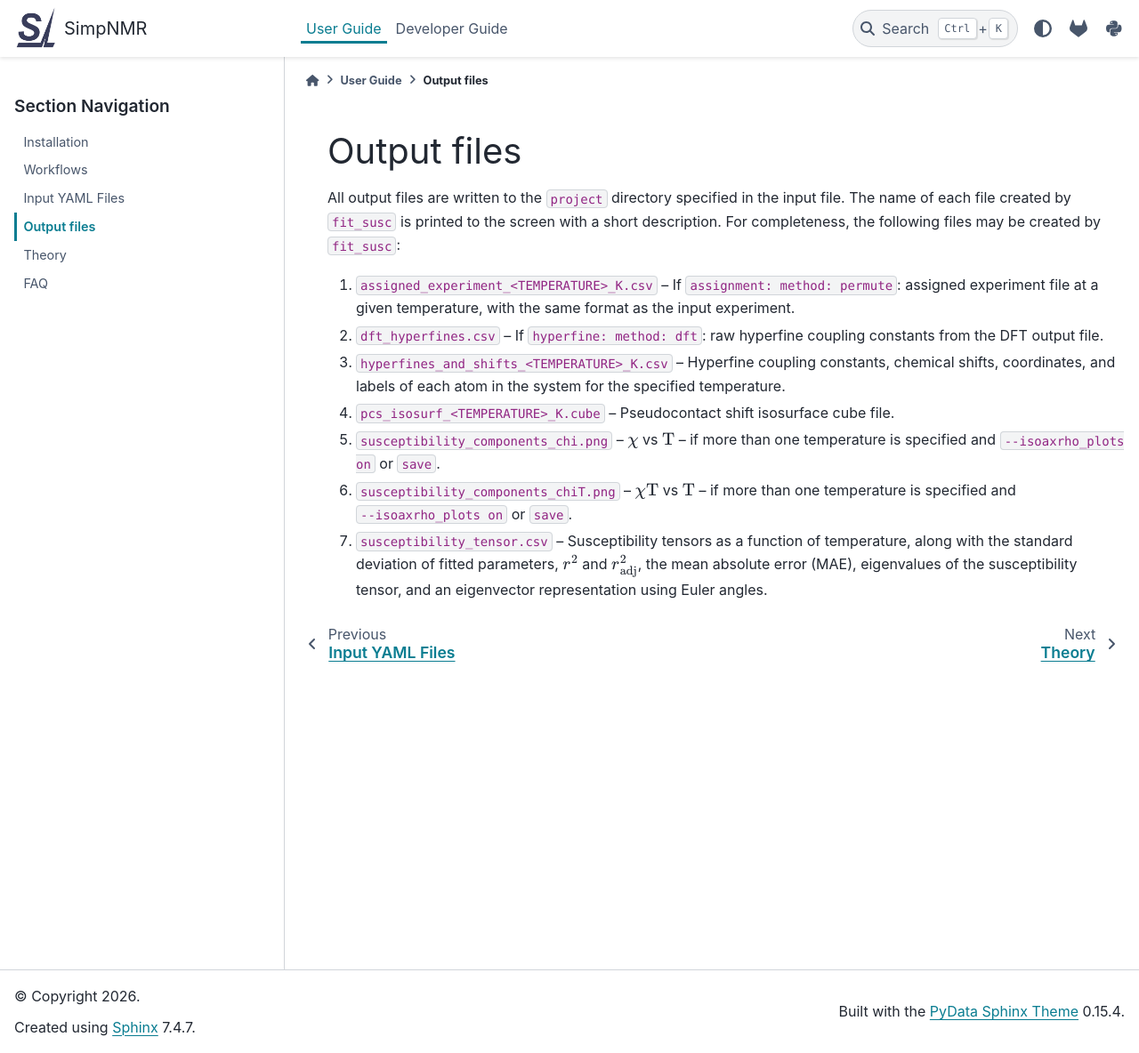
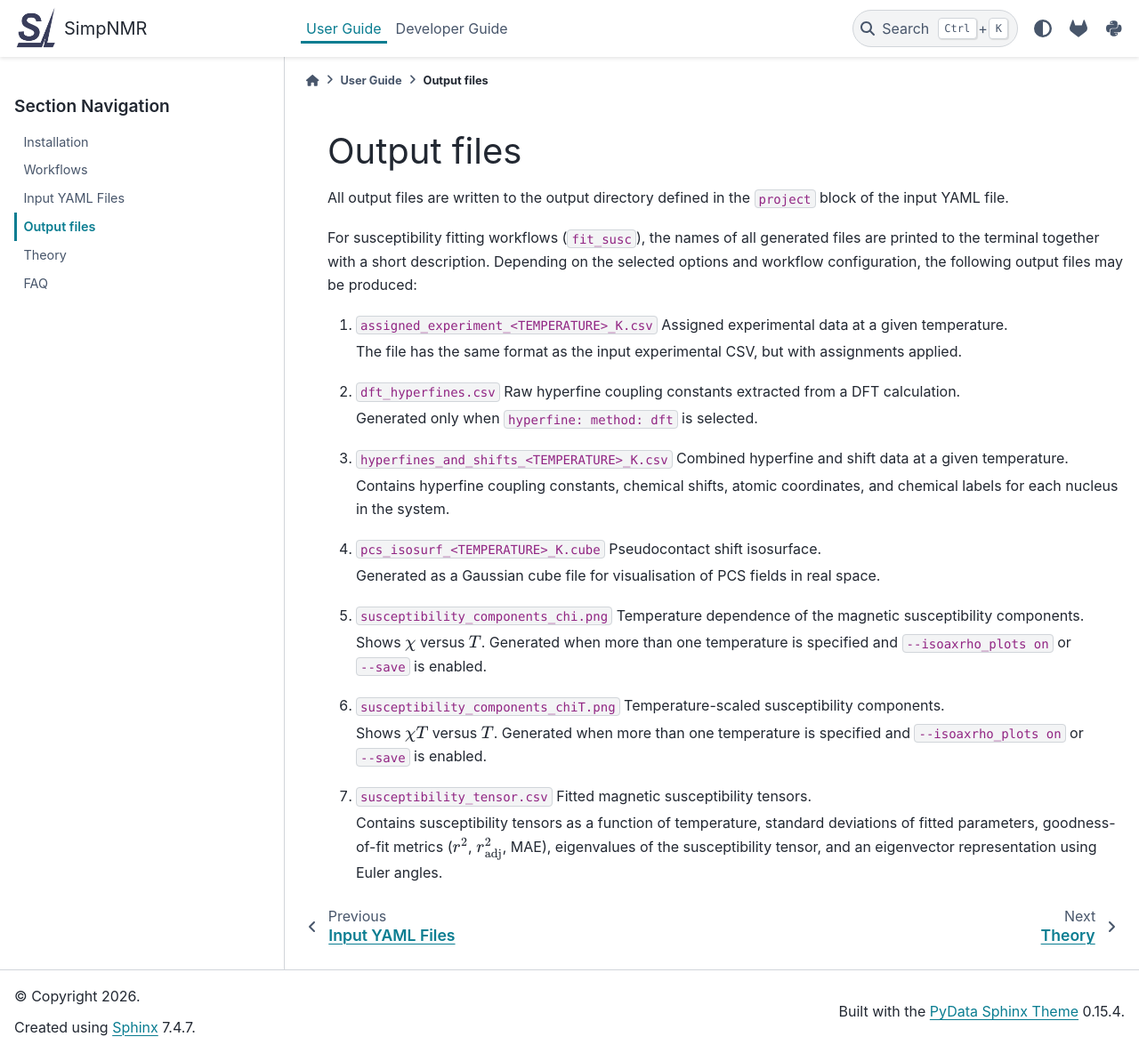
Before and after one commit to Mephistos-ML/paranmr, a Sphinx documentation site: the page built from docs/source/user_guide/output_files.rst, in a window 1280 px wide and 1184 px high. Shown: the whole window at 89% size. Built offline with Sphinx 7.4.7 and the PyData theme 0.15.4, drawn with Linux system fonts in a browser that asks for light colours.

Commit message:
chore(docs): minor clarifications and wording improvements

```diff
--- a/docs/source/developer_guide/authors.rst
+++ b/docs/source/developer_guide/authors.rst
@@ -11,7 +11,10 @@ The ``SimpNMR`` package is developed by the following contributors:
 Citation
 --------
 
-To acknowledge ``SimpNMR`` in your work, please include the ``simpnmr`` version number and cite the following publication.
+
+To acknowledge ``SimpNMR`` in your work, please include the ``simpnmr`` version number and cite the associated publication.
+
+The primary reference for ``SimpNMR`` is currently **in preparation** and will be added here once available.
 
 The version number can be obtained using the following terminal command:
 
--- a/docs/source/user_guide/output_files.rst
+++ b/docs/source/user_guide/output_files.rst
@@ -3,13 +3,45 @@
 Output files
 ============
 
-All output files are written to the ``project`` directory specified in the input file. The name of each file created by ``fit_susc`` is printed to the screen
-with a short description. For completeness, the following files may be created by ``fit_susc``:
 
-1. ``assigned_experiment_<TEMPERATURE>_K.csv`` – If ``assignment: method: permute``: assigned experiment file at a given temperature, with the same format as the input experiment.
-2. ``dft_hyperfines.csv`` – If ``hyperfine: method: dft``: raw hyperfine coupling constants from the DFT output file.
-3. ``hyperfines_and_shifts_<TEMPERATURE>_K.csv`` – Hyperfine coupling constants, chemical shifts, coordinates, and labels of each atom in the system for the specified temperature.
-4. ``pcs_isosurf_<TEMPERATURE>_K.cube`` – Pseudocontact shift isosurface cube file.
-5. ``susceptibility_components_chi.png`` – :math:`\chi` vs :math:`\mathrm{T}` – if more than one temperature is specified and ``--isoaxrho_plots on`` or ``save``.
-6. ``susceptibility_components_chiT.png`` – :math:`\chi \mathrm{T}` vs :math:`\mathrm{T}` – if more than one temperature is specified and ``--isoaxrho_plots on`` or ``save``.
-7. ``susceptibility_tensor.csv`` – Susceptibility tensors as a function of temperature, along with the standard deviation of fitted parameters, :math:`r^2` and :math:`r^2_\mathrm{adj}`, the mean absolute error (MAE), eigenvalues of the susceptibility tensor, and an eigenvector representation using Euler angles.
+All output files are written to the output directory defined in the ``project`` block of the input YAML file.
+
+For susceptibility fitting workflows (``fit_susc``), the names of all generated files are printed to the terminal together with a short description. Depending on the selected options and workflow configuration, the following output files may be produced:
+
+
+1. ``assigned_experiment_<TEMPERATURE>_K.csv``
+   Assigned experimental data at a given temperature.
+
+   The file has the same format as the input experimental CSV, but with assignments applied.
+
+2. ``dft_hyperfines.csv``
+   Raw hyperfine coupling constants extracted from a DFT calculation.
+
+   Generated only when ``hyperfine: method: dft`` is selected.
+
+3. ``hyperfines_and_shifts_<TEMPERATURE>_K.csv``
+   Combined hyperfine and shift data at a given temperature.
+
+   Contains hyperfine coupling constants, chemical shifts, atomic coordinates, and chemical labels for each nucleus in the system.
+
+4. ``pcs_isosurf_<TEMPERATURE>_K.cube``
+   Pseudocontact shift isosurface.
+
+   Generated as a Gaussian cube file for visualisation of PCS fields in real space.
+
+5. ``susceptibility_components_chi.png``
+   Temperature dependence of the magnetic susceptibility components.
+
+   Shows :math:`\chi` versus :math:`T`.
+   Generated when more than one temperature is specified and ``--isoaxrho_plots on`` or ``--save`` is enabled.
+
+6. ``susceptibility_components_chiT.png``
+   Temperature-scaled susceptibility components.
+
+   Shows :math:`\chi T` versus :math:`T`.
+   Generated when more than one temperature is specified and ``--isoaxrho_plots on`` or ``--save`` is enabled.
+
+7. ``susceptibility_tensor.csv``
+   Fitted magnetic susceptibility tensors.
+
+   Contains susceptibility tensors as a function of temperature, standard deviations of fitted parameters, goodness-of-fit metrics (:math:`r^2`, :math:`r^2_\mathrm{adj}`, MAE), eigenvalues of the susceptibility tensor, and an eigenvector representation using Euler angles.
--- a/setup.py
+++ b/setup.py
@@ -36,6 +36,7 @@ setuptools.setup(
     extras_require={
         "dev": [
             "pytest>=8.0",
+            "ruff>=0.1.0",
         ]
     },
     entry_points={
```
Also changed, not shown: docs/source/developer_guide/bugs.rst (+19 -3 lines), docs/source/developer_guide/contributing.rst (+25 -10 lines).
